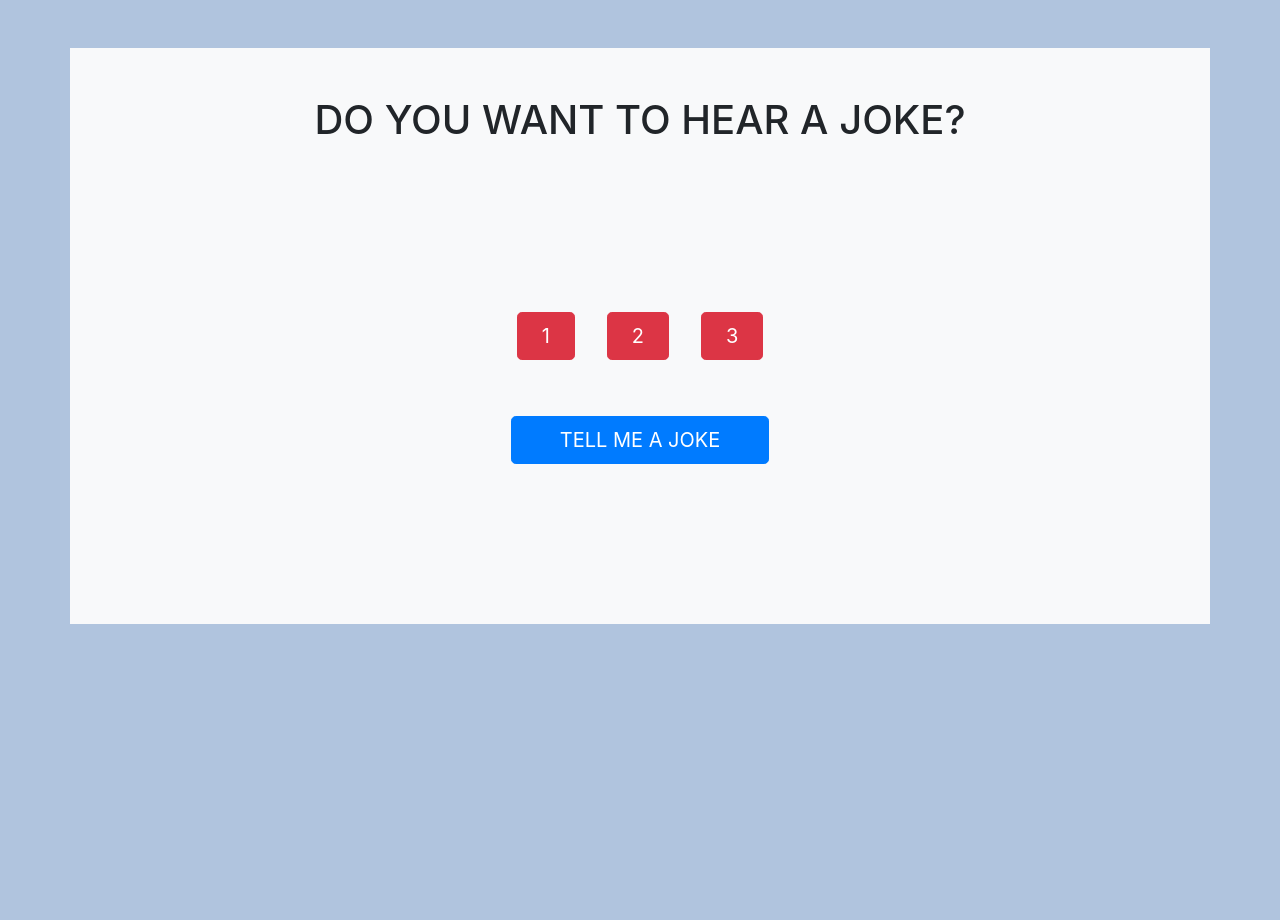
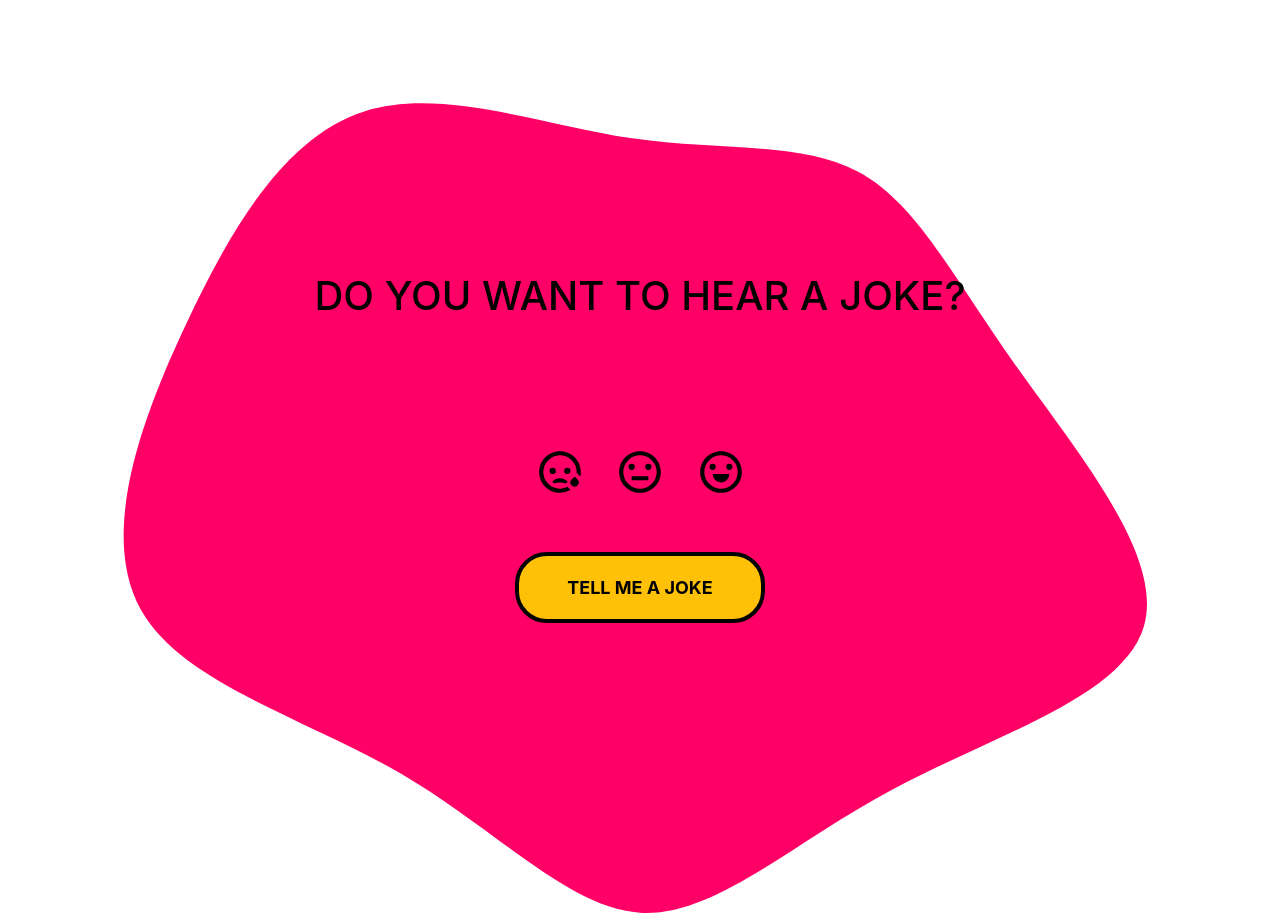
Before and after one commit to anaemerubio/Sprint5-AnaMartinez, a plain HTML site: page index.html in a window 1280 px wide. Drawn offline with nearby package versions, Linux system fonts and the light colour scheme; no server answers.

Commit message:
First UI

```diff
--- a/css/style.css
+++ b/css/style.css
@@ -1,4 +1,31 @@
 body{
+    color: black
+}
+
+#jokeButton{
+    border-radius: 32px;
+    font-weight: bold;
+    font-size: 18px;
+    color: black;
+    padding: 1em;
+    border: 4px solid black;
+}
+
+#printJoke{
+    font-size: 20px;
+    font-weight: bold;
+    font-style: italic;
+}
+
+#mainContainer{
     height: 920px;
-    background-color: lightsteelblue;
+    width: auto;
+    background-image: url(/img/bg-img-1.svg);
+    background-repeat: none;
+    background-size: 1400px 1400px;
+    background-position: center;
 }
+
+#mainRow{
+    margin-top: 200px;
+}
--- a/index.html
+++ b/index.html
@@ -15,33 +15,29 @@
     <title>Sprint 5</title>
 </head>
 <body>
-
-    <div class="container align-items-center pt-5 bg-img">
-        <div class="row bg-light">
-            <div class="col-12 d-flex justify-content-center align-items-center p-5">
+    <div class="container pt-5" id="mainContainer">
+        <div class="row" id="mainRow">
+            <div class="col-12 text-center p-4">
                 <h1>DO YOU WANT TO HEAR A JOKE?</h1>
             </div>
-            <div class="col-12 d-flex justify-content-center align-items-center p-5">
-                <h4 id="printJoke" class="text-center"></h4>
+            <div class="col-12 text-center p-4">
+                <p id="printJoke" class="text-center"></p>
             </div>
-            <div class="col-12 d-flex justify-content-center align-items-center p-2">
-                <button onclick="scoreJoke(1)" class="btn btn-danger btn-lg mx-3 px-4">1</button>
-                <button onclick="scoreJoke(2)" class="btn btn-danger btn-lg mx-3 px-4">2</button>
-                <button onclick="scoreJoke(3)" class="btn btn-danger btn-lg mx-3 px-4">3</button>
+            <div class="col-12 text-center p-4">
+                <button class="btn btn-primary-outline" onclick="scoreJoke(1)"><img src="/img/dislike.svg" width="50" height="50"></button>
+                <button class="btn btn-primary-outline" onclick="scoreJoke(2)"><img src="/img/neutral.svg" width="50" height="50"></button>
+                <button class="btn btn-primary-outline" onclick="scoreJoke(3)"><img src="/img/like.svg" width="50" height="50"></button>
             </div>
-            <div class="col-12 d-flex justify-content-center align-items-center p-5">
-                <button id="jokeButton" class="btn btn-primary btn-lg px-5">TELL ME A JOKE</button>
+            <div class="col-12 text-center p-4">
+                <button id="jokeButton" class="btn btn-warning px-5">TELL ME A JOKE</button>
             </div>
-            <div class="col-12 d-flex justify-content-center align-items-center p-5">
+            <div class="col-12 text-center p-4">
                 <p id="showMeteo" class="text-center"></p>
             </div>
         </div>
     </div>
 
-<!--     <img class="bg-img" src="img/bg-img-1.svg" alt="image1">
- -->
     <!--Javascript-->
     <script src="/scripts/index.js"></script>
-
 </body>
 </html>
```
Also changed, not shown: img/dislike.svg (added), img/like.svg (added), img/neutral.svg (added).
